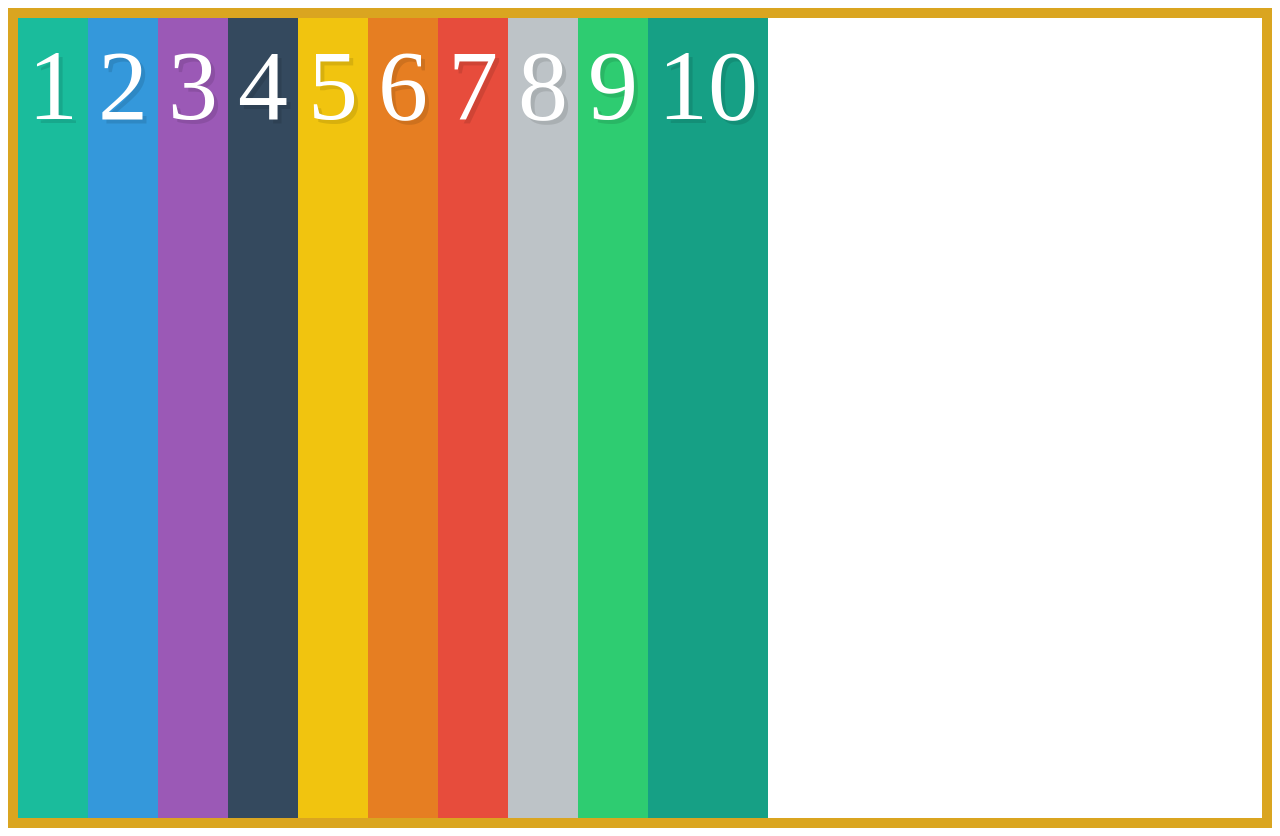
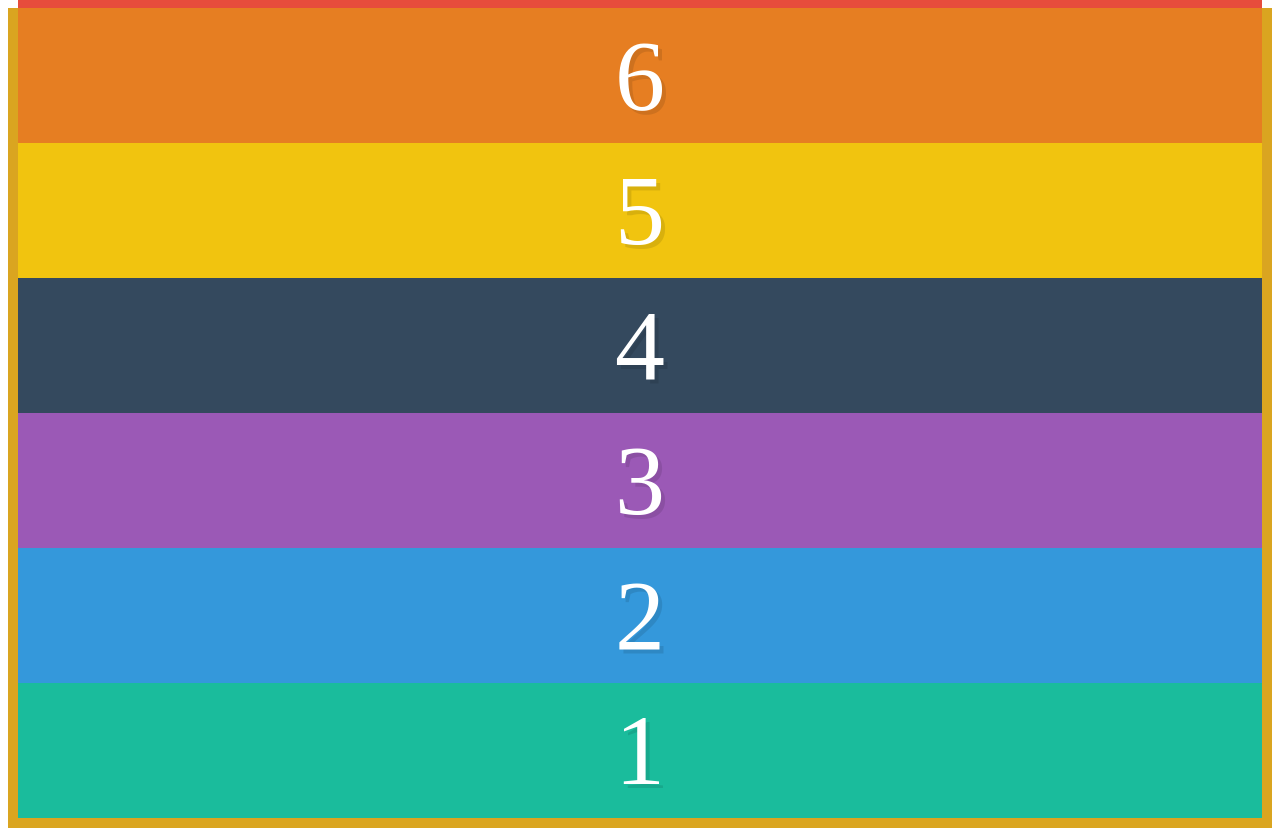
Before and after one commit to sajid-munawar/Flexbox, a plain HTML site: page index.html in a window 1280 px wide. Drawn offline with Linux system fonts and the light colour scheme.

Commit message:
Flex direction practice

```diff
--- /dev/null
+++ b/flexDirection.css
@@ -0,0 +1,44 @@
+
+  .box {
+      color: white;
+    font-size: 100px;
+    text-align: center;
+    text-shadow:4px 4px 0 rgba(0,0,0,0.1);
+    padding: 10px;
+}
+
+/* Colours for each box */
+.box1 { background:#1abc9c;}
+.box2 { background:#3498db;}
+.box3 { background:#9b59b6;}
+.box4 { background:#34495e;}
+.box5 { background:#f1c40f;}
+.box6 { background:#e67e22;}
+.box7 { background:#e74c3c;}
+.box8 { background:#bdc3c7;}
+.box9 { background:#2ecc71;}
+.box10 { background:#16a085;}
+
+
+.container {
+    /* display: inline-flex    ; */
+    display: flex;
+  border:10px solid goldenrod;
+  /* padding: 10px; */
+  height: 100vh;
+  flex-direction: column-reverse;
+
+}
+/*
+There are 4 types of flex directino
+1-row
+2-row-reverse
+3-column
+4-column-reverse
+
+default is row which is main axis
+
+axes
+
+left to right = main axis
+top to bottom= cross axis
--- a/index.html
+++ b/index.html
@@ -5,7 +5,7 @@
     <meta http-equiv="X-UA-Compatible" content="IE=edge">
     <meta name="viewport" content="width=device-width, initial-scale=1.0">
     <title>Flex box</title>
-    <link rel="stylesheet" href="style.css">
+    <link rel="stylesheet" href="flexDirection.css">
 </head>
 <body>
     <div class="container">
```
